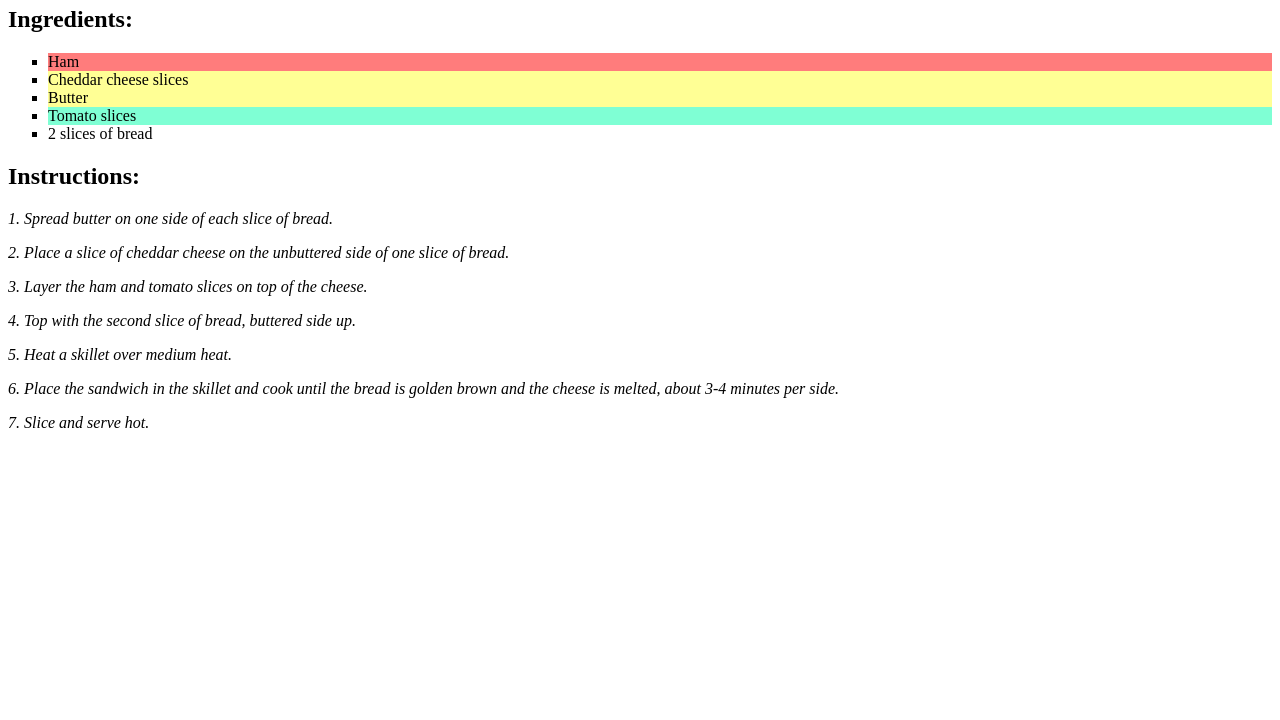
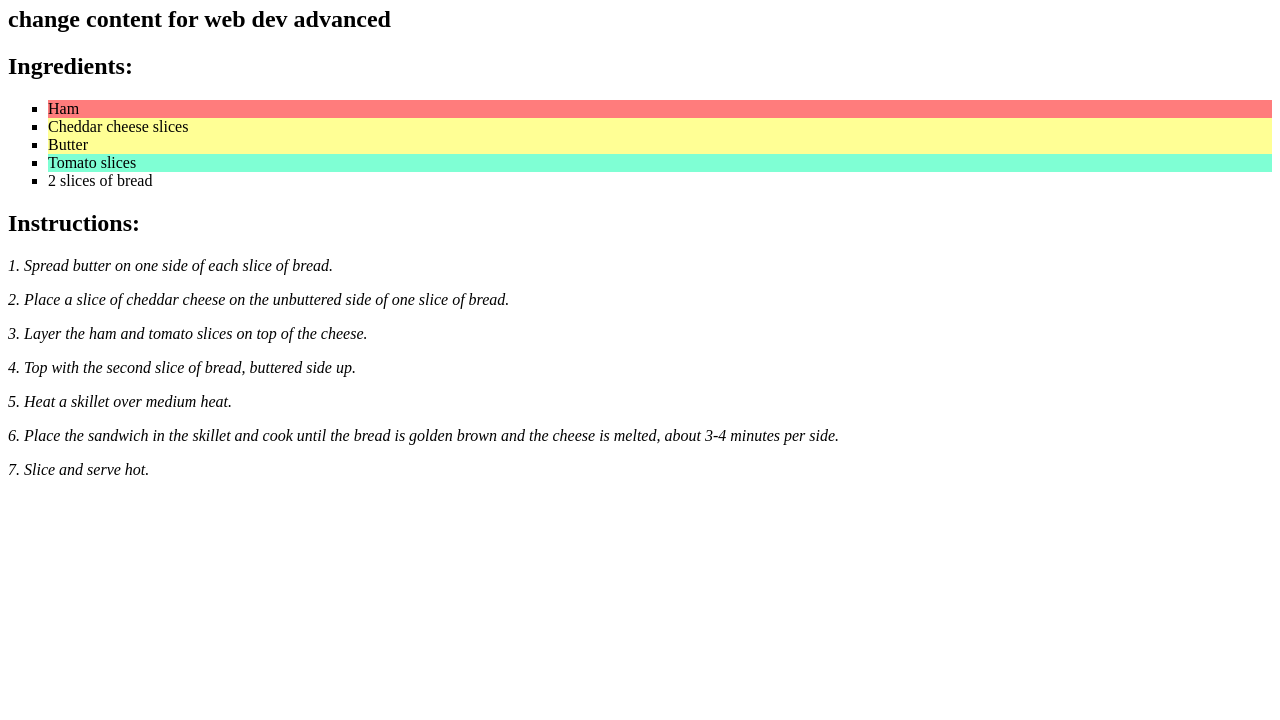
Before and after one commit to laabidiRayen/activity, a plain HTML site: page index.html in a window 1280 px wide. Shown: the part 80-800 px from the top of the page. Drawn offline with Linux system fonts and the light colour scheme.

Commit message:
second change

```diff
--- a/receipe.html
+++ b/index.html
@@ -6,7 +6,7 @@
 </head>
 <body>
     <h1>Grilled Cheese Sandwich with Ham and Tomato</h1>
-
+    <h2>change content for web dev advanced</h2>
     <h2>Ingredients:</h2>
     <ul>
       <li class="meat">Ham</li>
```
